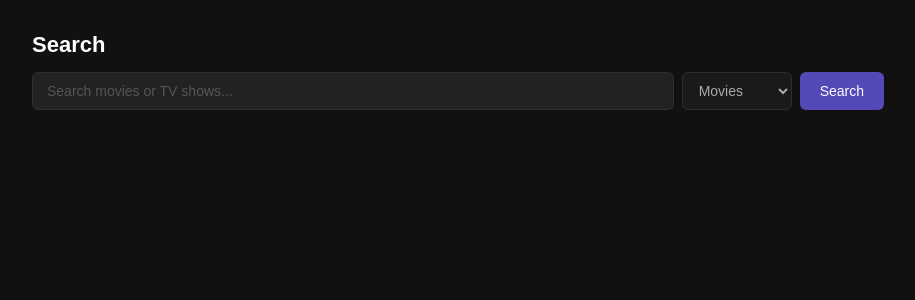
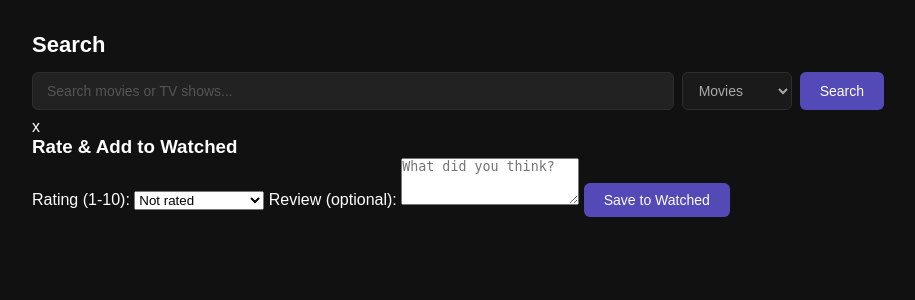
Before and after one commit to rjaxxx/WATCHD, a Flask app: page /search in a window 1280 px wide. Shown: the part 53-353 px from the top of the page, without its empty margins (182-1097 px from the left). Run offline with Flask 3, Linux system fonts and the light colour scheme; a user stored in the database is signed in.

Commit message:
Add watchlist and watched functionality with corresponding templates
- Implemented routes for viewing and adding items to the watchlist.
- Created a new template for displaying the watchlist.
- Enhanced search results with options to add items to the watchlist and rate them.

```diff
--- a/app.py
+++ b/app.py
@@ -61,6 +61,7 @@ class Media(db.Model):
 
     __table_args__ = (db.UniqueConstraint('tmdb_id', 'media_type'),)
 
+
 class Watched(db.Model):
     __tablename__ = 'watched'
     watched_id = db.Column(db.Integer, primary_key=True)
@@ -86,6 +87,7 @@ class Watchlist(db.Model):
 
     __table_args__ = (db.UniqueConstraint('user_id', 'media_id'),)
 
+
 # forms
 
 class RegisterForm(FlaskForm):
@@ -102,6 +104,7 @@ class LoginForm(FlaskForm):
 class SearchForm(FlaskForm):
     q    = StringField('Search', validators=[DataRequired()])
     type = SelectField('Type', choices=[('movie', 'Movies'), ('tv', 'TV Shows')])
+
 
 # helpful stuff
 
@@ -203,7 +206,7 @@ def login():
             form.password.errors.append('Incorrect password.')
         else:
             login_user(user)
-            return redirect(url_for('search'))
+            return redirect(url_for('index'))
     return render_template('login.html', form=form)
 
 
@@ -232,6 +235,43 @@ def search():
     return render_template('search.html', form=form, results=results,
                            query=query, type=type_)
 
+
+# watchlist routes
+@app.route('/watchlist')
+@login_required
+def watchlist():
+    items = Watchlist.query.filter_by(user_id=current_user.user_id).all()
+    return render_template('watchlist.html', items=items)
+
+
+@app.route('/watchlist/add', methods=['POST'])
+@login_required
+def add_to_watchlist():
+    tmdb_id = request.form.get('tmdb_id')
+    media_type = request.form.get('media_type')
+    title = request.form.get('title')
+    year = request.form.get('year')
+    poster = request.form.get('poster')
+    if not tmdb_id or not media_type:
+        return redirect(url_for('search'))
+    media = get_or_create_media(tmdb_id, media_type, title, year, poster)
+    existing = Watchlist.query.filter_by(user_id=current_user.user_id, media_id=media.media_id).first()
+    if not existing:
+        watchlist_item = Watchlist(user_id=current_user.user_id, media_id=media.media_id)
+        db.session.add(watchlist_item)
+        db.session.commit()
+    return redirect(request.referrer or url_for('search'))
+
+#still need to add remove
+
+# watched routes
+@app.route('/watched')
+@login_required
+def watched():
+    items = Watched.query.filter_by(user_id=current_user.user_id).order_by(Watched.watched_on.desc()).all()
+    return render_template('watched.html', items=items)
+
+
 # run
 
 if __name__ == '__main__':
--- a/templates/search.html
+++ b/templates/search.html
@@ -13,31 +13,117 @@
         </div>
     </form>
 </div>
+
 {% if query and results|length == 0 %}
     <p class="no-results">No results found for "{{ query }}".</p>
 {% endif %}
+
 {% if results %}
 <div class="results-grid">
     {% for item in results %}
     {% set title = item.title if type == 'movie' else item.name %}
     {% set date  = item.release_date if type == 'movie' else item.first_air_date %}
     {% set year  = date[:4] if date else 'Unknown' %}
-    <div class="media-card">
+    {% set tmdb_id = item.id %}
+    {% set poster = item.poster_path or '' %}
+
+    <div class="media-card" data-media-id="{{ tmdb_id }}" data-media-type="{{ type }}" data-title="{{ title }}" data-year="{{ year }}" data-poster="{{ poster }}">
         {% if item.poster_path %}
-            <img
-                src="{{ TMDB_IMG }}{{ item.poster_path }}"
-                alt="{{ title }}"
-                class="card-poster"
-            >
+            <img src="{{ TMDB_IMG }}{{ item.poster_path }}" alt="{{ title }}" class="card-poster">
         {% else %}
             <div class="no-poster">No image</div>
         {% endif %}
+
         <div class="card-body">
             <h3 class="card-title">{{ title }}</h3>
             <p class="card-sub">{{ year }} · {{ 'Movie' if type == 'movie' else 'TV' }}</p>
+            <div class="card-actions">
+                <form method="POST" action="{{ url_for('add_to_watchlist') }}" class="inline-form watchlist-form" data-title="{{ title }}">
+                    <input type="hidden" name="tmdb_id" value="{{ tmdb_id }}">
+                    <input type="hidden" name="media_type" value="{{ type }}">
+                    <input type="hidden" name="title" value="{{ title }}">
+                    <input type="hidden" name="year" value="{{ year }}">
+                    <input type="hidden" name="poster" value="{{ poster }}">
+                    <button type="submit" class="btn-small btn-watchlist">
+                        <i class="fa-regular fa-bookmark" aria-hidden="true"></i>
+                        <span>Watchlist</span>
+                    </button>
+                </form>
+
+                <button class="btn-small btn-rate" onclick="openRatingModal('{{ tmdb_id }}', '{{ type }}', '{{ title|replace("'", "\\'") }}', '{{ year }}', '{{ poster }}')">
+                    <i class="fa-regular fa-star" aria-hidden="true"></i>
+                    <span>Rate</span>
+                </button>
+            </div>
         </div>
     </div>
     {% endfor %}
 </div>
 {% endif %}
+<div id="ratingModal" class="modal">
+    <div class="modal-content">
+        <span class="close" onclick="closeRatingModal()">x</span>
+        <h3>Rate & Add to Watched</h3>
+        <form method="POST" action="{{ url_for('add_to_watchlist') }}" id="ratingForm">
+            <input type="hidden" name="tmdb_id" id="modalTmdbId">
+            <input type="hidden" name="media_type" id="modalMediaType">
+            <input type="hidden" name="title" id="modalTitle">
+            <input type="hidden" name="year" id="modalYear">
+            <input type="hidden" name="poster" id="modalPoster">
+
+            <label for="rating">Rating (1-10):</label>
+            <select name="rating" id="rating" class="rating-select">
+                <option value="">Not rated</option>
+                <option value="10">10 - Masterpiece</option>
+                <option value="9">9 - Amazing</option>
+                <option value="8">8 - Great</option>
+                <option value="7">7 - Good</option>
+                <option value="6">6 - Fair</option>
+                <option value="5">5 - Average</option>
+                <option value="4">4 - Below average</option>
+                <option value="3">3 - Bad</option>
+                <option value="2">2 - Terrible</option>
+                <option value="1">1 - Worst ever</option>
+            </select>
+
+            <label for="review">Review (optional):</label>
+            <textarea name="review" id="review" rows="3" placeholder="What did you think?"></textarea>
+
+            <button type="submit" class="btn-primary">Save to Watched</button>
+        </form>
+    </div>
+</div>
+
+<script>
+
+function openRatingModal(tmdbId, mediaType, title, year, poster) {
+    document.getElementById('modalTmdbId').value = tmdbId;
+    document.getElementById('modalMediaType').value = mediaType;
+    document.getElementById('modalTitle').value = title;
+    document.getElementById('modalYear').value = year;
+    document.getElementById('modalPoster').value = poster;
+    document.getElementById('rating').value = '';
+    document.getElementById('review').value = '';
+    document.getElementById('ratingModal').style.display = 'block';
+}
+
+function closeRatingModal() {
+    document.getElementById('ratingModal').style.display = 'none';
+}
+
+window.onclick = function(event) {
+    const modal = document.getElementById('ratingModal');
+    if (event.target === modal) {
+        closeRatingModal();
+    }
+}
+
+document.addEventListener('keydown', function(e) {
+    if (e.key === 'Escape') {
+        closeRatingModal();
+    }
+});
+
+
+</script>
 {% endblock %}
```
Also changed, not shown: templates/watchlist.html (added, +38 -0 lines), static/css/style.css (line endings or trailing spaces).
